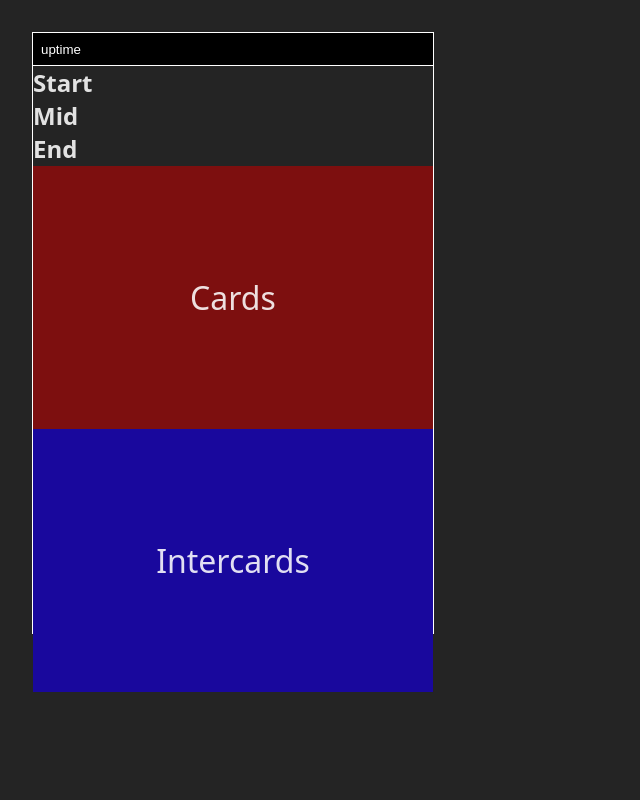
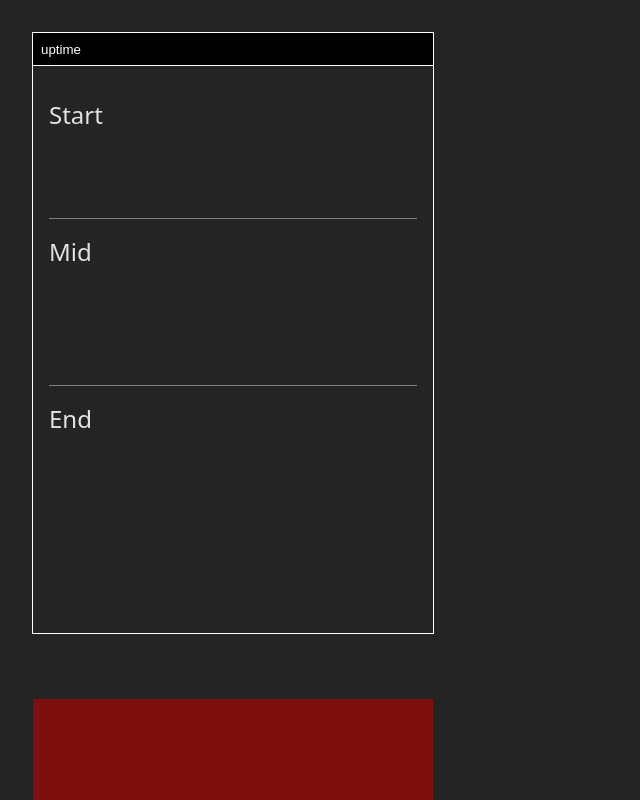
Before and after one commit to jacquikeating/wurm-buddy, a React (Vite) app: page / in a window 1280 px wide. Shown: the top 800 px of the page, without its empty margins (0-640 px from the left). Built offline with nearby package versions, Linux system fonts and the light colour scheme.

Commit message:
Styled SummaryScreen

```diff
--- a/src/components/SummaryScreen.jsx
+++ b/src/components/SummaryScreen.jsx
@@ -3,7 +3,7 @@ export default function SummaryScreen({ summary }) {
     const {quadrant, hourglass, tetherType, firstMech, instructions, tower, cardsOrInters, safePlatform, portalClone} = summary
 
     return (
-        <>
+        <div className="summary-screen">
             {/* <div className="stored-variables">
                     {cardsOrInters && <p>{cardsOrInters}</p>}
                     {myJob && (<p>take {myJob.mechanic} tether in quadrant {myJob.quadrant}</p>)}
@@ -15,25 +15,25 @@ export default function SummaryScreen({ summary }) {
 
             <div className="mech-group">
                 <h2>Start</h2>
-                <p>{quadrant && <span>{quadrant || "?"} quad, {tetherType} tether</span>}</p>
-                <p>{hourglass && <span>{hourglass} safe</span>}</p>
+                <p>{quadrant && <span>• {quadrant || "?"} quad, {tetherType} tether</span>}</p>
+                <p>{hourglass && <span>• {hourglass} safe</span>}</p>
             </div>
 
             <div className="mech-group">
                 <h2>Mid</h2>
-                <p>{firstMech && <span>{firstMech} first</span>}</p>
-                <p>{summary.instructions && <span>{summary.instructions[0]}</span>}</p>
-                <p>{tower && <span>back {tower[0]} tower ({tower[1]})</span>}</p>
+                <p>{firstMech && <span>• {firstMech} first</span>}</p>
+                <p>{summary.instructions && <span>• {summary.instructions[0]}</span>}</p>
+                <p>{tower && <span>• back {tower[0]} tower ({tower[1]})</span>}</p>
             </div>
 
             <div className="mech-group">
                 <h2>End</h2>
-                <p>{cardsOrInters && <span>stack on {cardsOrInters}</span>}</p>
-                <p>{safePlatform && <span>{safePlatform}</span>}</p>
-                <p>{cardsOrInters && <span>stack on {cardsOrInters == "cards" ? "intercards" : "cards" }</span>}</p>
-                <p>{portalClone && <span>{portalClone}</span>}</p>
+                <p>{cardsOrInters && <span>• stack on {cardsOrInters}</span>}</p>
+                <p>{safePlatform && <span>• {safePlatform}</span>}</p>
+                <p>{cardsOrInters && <span>• stack on {cardsOrInters == "cards" ? "intercards" : "cards" }</span>}</p>
+                <p>{portalClone && <span>• {portalClone}</span>}</p>
             </div>
-        </>
+        </div>
 
     )
 }
--- a/src/index.css
+++ b/src/index.css
@@ -136,3 +136,32 @@ main {
     rotate(calc(-1 * var(--angle)));  /* Rotate back */
     /* Credit: https://medium.com/@mohitphogat/how-to-arrange-elements-in-a-circle-using-just-css-no-javascript-required-1bd35582307f */
 }
+
+.summary-screen {
+  padding: 1rem;
+  display: flex;
+  flex-direction: column;
+  height: 100%;
+
+  .mech-group {
+    height: 25%;
+    border-top: 1px solid grey;
+    padding-top: 1rem;
+
+    &:first-of-type {
+      border-top: none;
+      padding-top: none;
+      height: 20%;
+    }
+
+    h2 {
+      font-weight: 500;
+      /* font-size: 1.6rem; */
+    }
+
+    p {
+      margin: 0.5rem;
+      font-size: 1.1rem;
+    }
+  }
+}
```
